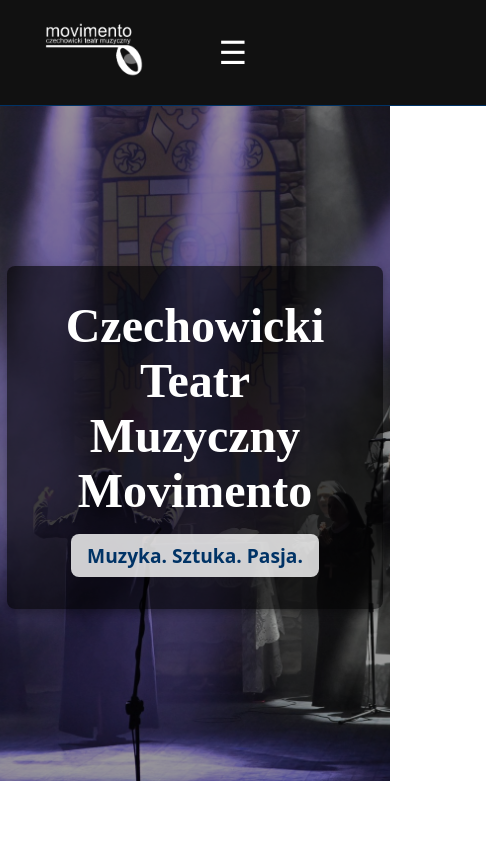
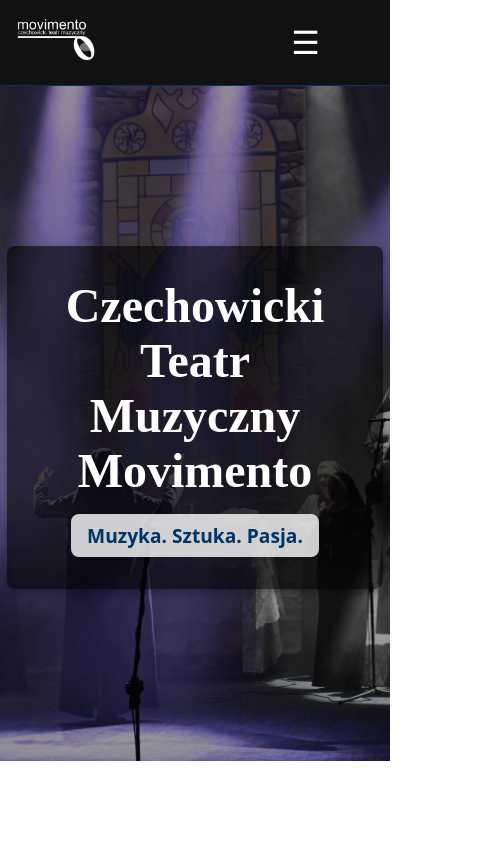
Before and after one commit to AramilFeraxa/ctmmovimento, a Next.js app: page / in a window 390 px wide. Shown: the top 844 px of the page, 486 px wide, since content can reach past the window. Built offline with nearby package versions, Linux system fonts and the light colour scheme.

Commit message:
mobile menu fix

```diff
--- a/src/Components/Navbar/Navbar.js
+++ b/src/Components/Navbar/Navbar.js
@@ -38,9 +38,11 @@
 
     return (
         <nav className={`${styles.nav} ${scrolled ? styles.scrolled : ''}`}>
-            <Link href='/' onClick={closeMenu}>
-                <img src={movimentoWhite.src} className={styles.logo} alt="Logo Movimento" />
-            </Link>
+            <Container>
+                <Link href='/' onClick={closeMenu}>
+                    <img src={movimentoWhite.src} className={styles.logo} alt="Logo Movimento" />
+                </Link>
+            </Container>
 
             <button className={styles.hamburger} onClick={toggleMenu} aria-label="Menu">
                 ☰
--- a/src/Components/Navbar/Navbar.module.css
+++ b/src/Components/Navbar/Navbar.module.css
@@ -4,7 +4,6 @@
     width: 100%;
     z-index: 999;
     background-color: var(--black);
-    padding: 0 3rem;
     display: flex;
     justify-content: space-between;
     align-items: center;
@@ -14,14 +13,13 @@
 
 .scrolled {
     box-shadow: 0 2px 12px rgba(0, 0, 0, 0.4);
-    padding: 0 3rem;
 }
 
 .logo {
-    height: 100px;
+    height: 80px;
     width: auto;
     transform: rotate(90deg);
-    margin-left: 1rem;
+    margin: 0;
 }
 
 .links {
@@ -56,7 +54,6 @@
     border-radius: 1px;
 }
 
-/* ===== HAMBURGER ===== */
 .hamburger {
     display: none;
     background: none;
@@ -64,7 +61,8 @@
     font-size: 2rem;
     color: var(--white);
     cursor: pointer;
-    margin-right: 2rem;
+    margin: 0;
+    margin-left: auto;
 }
 
 /* ===== MOBILE MENU ===== */
@@ -83,7 +81,7 @@
         background-color: var(--black);
         gap: 1rem;
         padding: 0;
-        margin-right: 0;
+        margin: 0;
 
         transform: scaleY(0);
         transform-origin: top;
```
